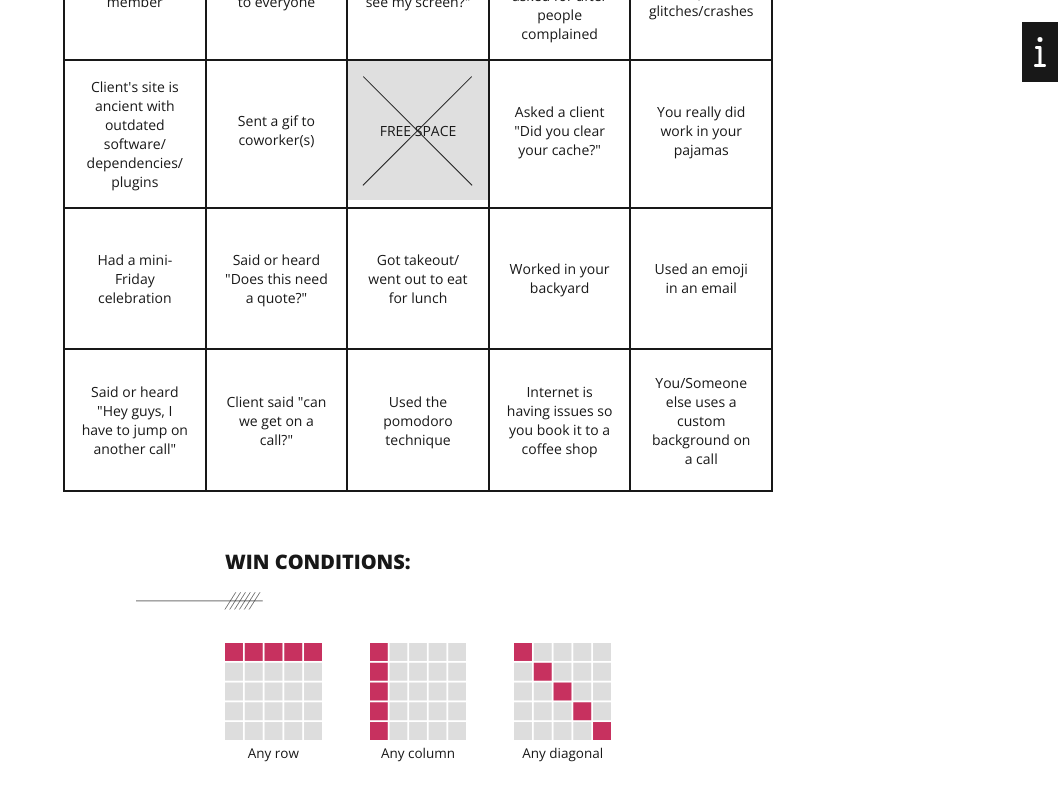
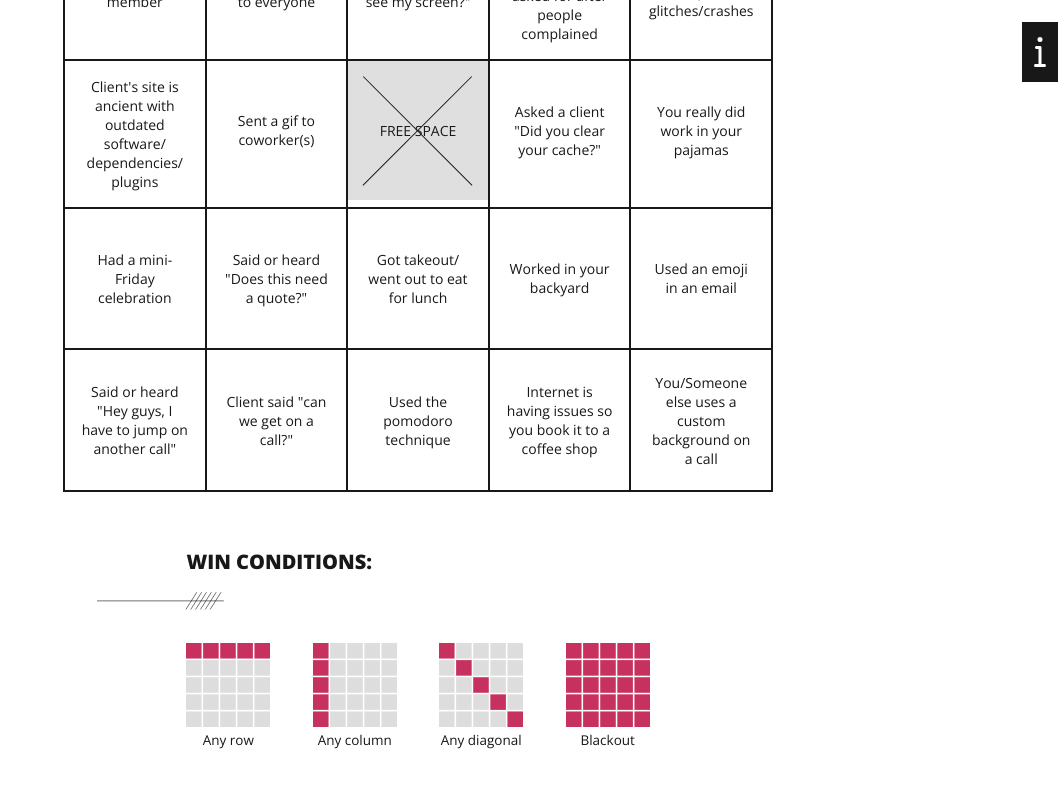
Before and after one commit to giantpaper/techybingo, a Vue app: page / in a window 1280 px wide. Shown: the part 348-1148 px from the top of the page, without its empty margins (222-1280 px from the left). Built offline with nearby package versions, Linux system fonts and the light colour scheme.

Commit message:
IMPROV: added new win condition - blackout

```diff
--- a/src/components/WinCond.vue
+++ b/src/components/WinCond.vue
@@ -3,16 +3,20 @@
 	<section class="win_cond">
 		<h2>Win Conditions:</h2>
 		<figure>
-			<img src="@/assets/win_row.svg" width="100" height="100" alt="" class="win_row" />
+			<img src="@/assets/win_row.svg" width="75" height="75" alt="" class="win_row" />
 			<figcaption>Any row</figcaption>
 		</figure>
 		<figure>
-			<img src="@/assets/win_col.svg" width="100" height="100" alt="" class="win_col" />
+			<img src="@/assets/win_col.svg" width="75" height="75" alt="" class="win_col" />
 			<figcaption>Any column</figcaption>
 		</figure>
 		<figure>
-			<img src="@/assets/win_diag.svg" width="100" height="100" alt="" class="win_diag" />
+			<img src="@/assets/win_diag.svg" width="75" height="75" alt="" class="win_diag" />
 			<figcaption>Any diagonal</figcaption>
+		</figure>
+		<figure>
+			<img src="@/assets/win_blackout.svg" width="75" height="75" alt="" class="win_diag" />
+			<figcaption>Blackout</figcaption>
 		</figure>
 	</section>
 </template>
@@ -21,10 +25,10 @@
 		display: flex;
 		flex-wrap: wrap;
 		gap: 1rem;
-		width: 50ch;
+		width: 60ch;
 		justify-content: space-between;
 		figure {
-			width: calc( (100% / 3) - 2rem );
+			width: calc( (100% / 4) - 2rem );
 		}
 		img {
 			margin: 0 auto;
```
Also changed, not shown: src/assets/win_blackout.svg (added).
